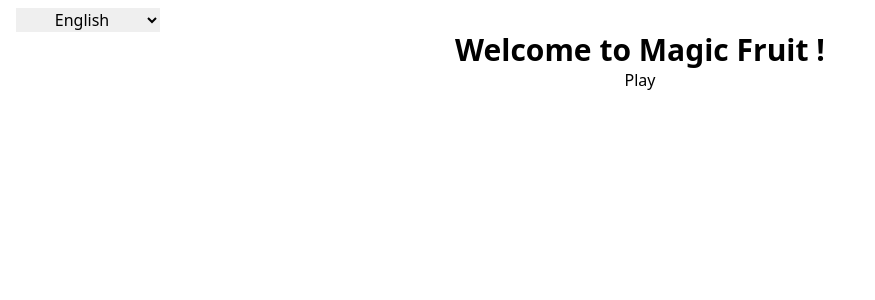
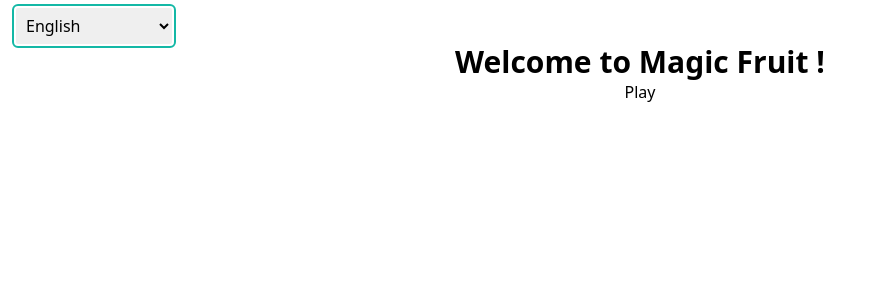
Before and after one commit to sakib-devs/magic-fruit, a Nuxt app: page / in a window 1280 px wide. Shown: the top 300 px of the page, without its empty margins (0-875 px from the left). Built offline with nearby package versions, Linux system fonts and the light colour scheme.

Commit message:
(main) fix: Design language dropdown

```diff
--- a/components/Header.vue
+++ b/components/Header.vue
@@ -1,7 +1,9 @@
 <template>
   <header class="header">
-    <div class="header__left flex w-full md:flex-none md:w-fit">
-      <select @change="setLocale" class="text-center w-full">
+    <div class="header__left flex w-full">
+      <select
+        @change="setLocale"
+        class="p-1.5 rounded-sm outline-none outline-teal-500 hover:outline-teal-600 text-center w-full sm:text-left sm:w-fit">
         <option value="" v-text="$t('general.select-language')" />
         <option
           v-for="{ code, name } in locales"
```
